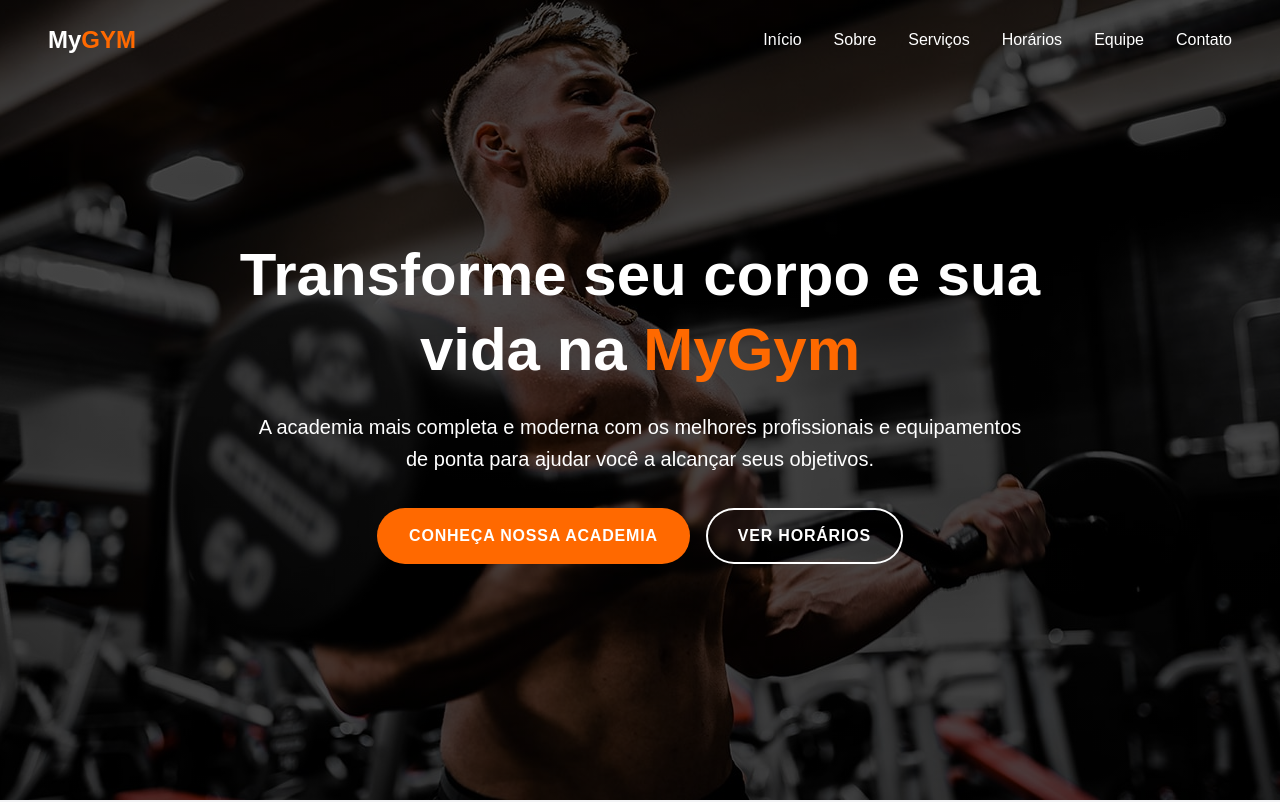
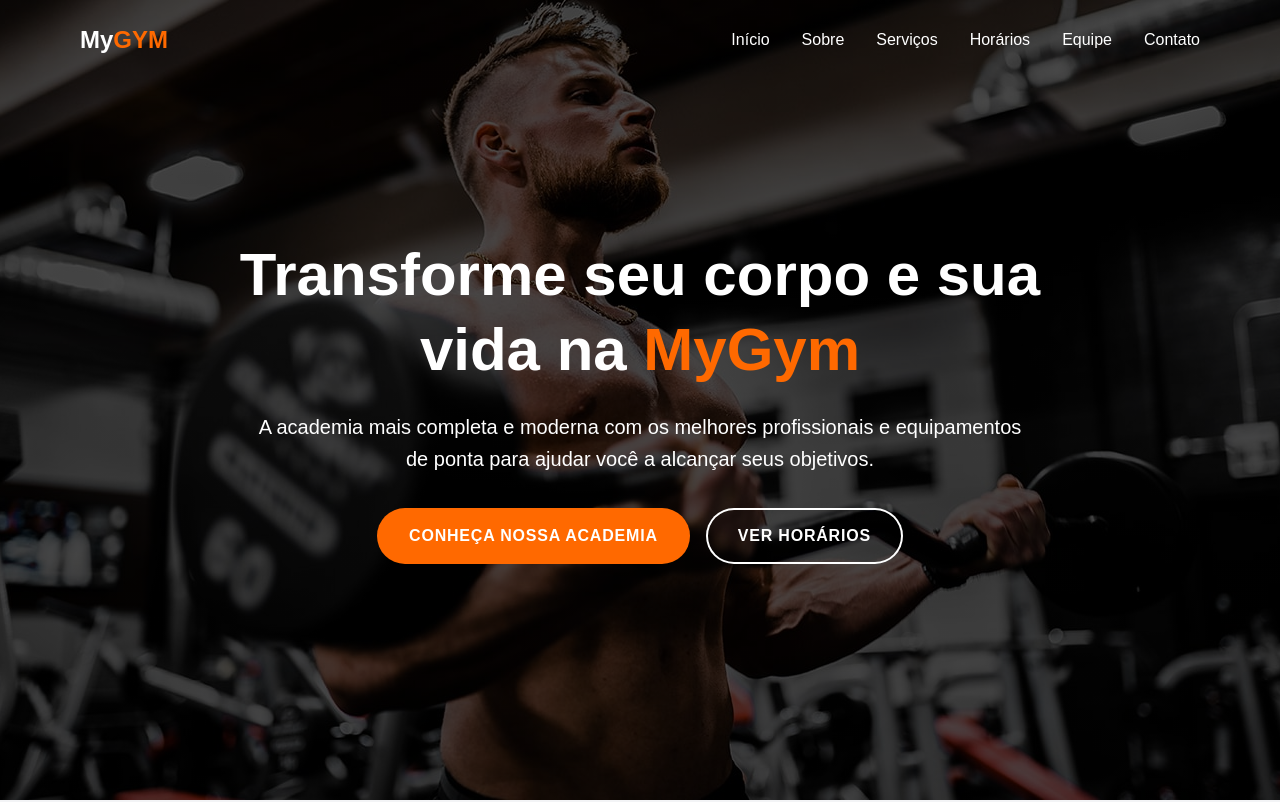
Before and after one commit to Raullize/my-gym, a Next.js app: page / in a window 1280 px wide. Shown: the top 802 px of the page. Built offline with nearby package versions, Linux system fonts and the light colour scheme.

Commit message:
style(Header): adjust horizontal padding for better spacing
The padding was increased from px-8/px-12 to px-12/px-20 to improve visual balance and spacing in the header component.

```diff
--- a/src/components/Header.tsx
+++ b/src/components/Header.tsx
@@ -38,7 +38,7 @@ export default function Header() {
     <header className={`fixed w-full z-50 transition-all duration-300 ${
       isScrolled ? 'bg-black shadow-lg' : 'bg-transparent'
     }`}>
-      <div className="container mx-auto px-8 lg:px-12">
+      <div className="container mx-auto px-12 lg:px-20">
         <nav className="flex justify-between items-center py-6">
           {/* Logo */}
           <Link href="/" className="text-2xl font-bold text-white">
```
